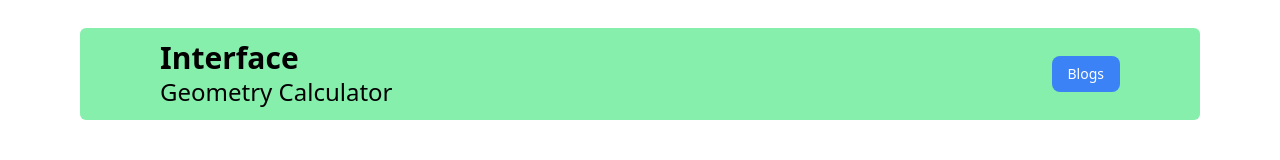
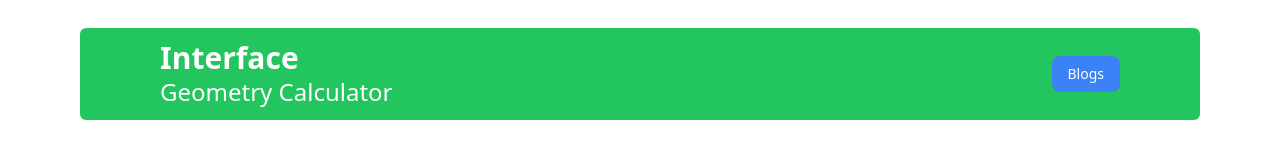
Before and after one commit to Barshonwebdev/geometry_calculator, a plain HTML site: page index.html in a window 1280 px wide. Drawn offline with nearby package versions, Linux system fonts and the light colour scheme.

Commit message:
main page styling

```diff
--- a/index.html
+++ b/index.html
@@ -11,8 +11,8 @@
 </head>
 <body>
     <header>
-        <section class="rounded-md md:mx-20 mx-10 md:px-20 px-5 py-3 mt-7 flex justify-between items-center bg-green-300">
-            <div>
+        <section class="rounded-md md:mx-20 mx-10 md:px-20 px-5 py-3 mt-7 flex justify-between items-center bg-green-500">
+            <div class="text-white">
                 <h2 class="md:text-3xl text-lg font-bold">Interface</h2>
                 <h3 class="md:text-2xl text-sm">Geometry Calculator</h3>
             </div>
```
